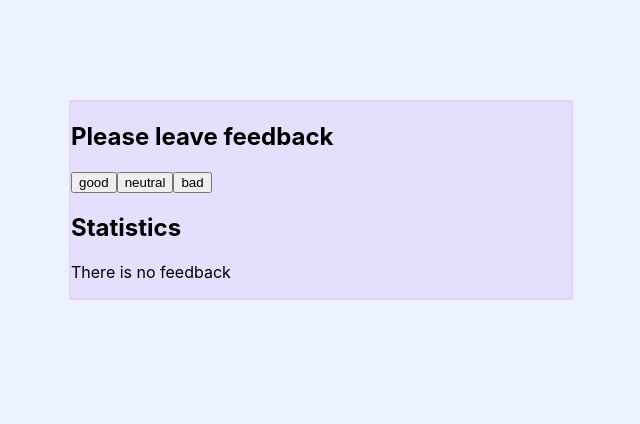
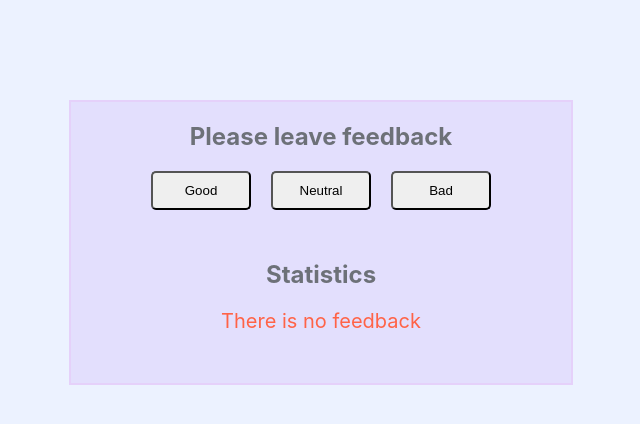
Before and after one commit to KostiaZ/goit-react-hw-02-feedback, a React (Create React App) app: page / in a window 1280 px wide. Shown: the top 424 px of the page, without its empty margins (319-959 px from the left). Built offline with nearby package versions, Linux system fonts and the light colour scheme.

Commit message:
add styles

```diff
--- a/src/components/FeedbackOptions/FeedbackOptions.jsx
+++ b/src/components/FeedbackOptions/FeedbackOptions.jsx
@@ -1,11 +1,13 @@
 import PropTypes from 'prop-types';
+import css from '../FeedbackOptions/FeedbackOptions.module.css';
 
 const FeedbackOptions = ({ options, onLeaveFeedback }) => {
   return (
-    <div>
+    <div className={css.container}>
       {options.map(option => {
         return (
           <button
+            className={css.button}
             type="button"
             onClick={() => onLeaveFeedback(option)}
             key={option}
--- /dev/null
+++ b/src/components/FeedbackOptions/FeedbackOptions.module.css
@@ -0,0 +1,16 @@
+.container {
+  display: flex;
+  justify-content: center;
+}
+
+.button {
+  width: 100px;
+  text-transform: capitalize;
+  margin-right: 20px;
+  padding: 10px;
+  border-radius: 5px;
+}
+
+.button:last-child {
+  margin-right: 0;
+}
--- a/src/components/Notification/Notification.jsx
+++ b/src/components/Notification/Notification.jsx
@@ -1,7 +1,8 @@
 import PropTypes from 'prop-types';
+import css from '../Notification/Notification.module.css';
 
 const Notification = ({ message }) => {
-  return <p>{message}</p>;
+  return <p className={css.message}>{message}</p>;
 };
 
 Notification.propTypes = {
--- /dev/null
+++ b/src/components/Notification/Notification.module.css
@@ -0,0 +1,5 @@
+.message {
+  font-size: 20px;
+  text-align: center;
+  color: tomato;
+}
--- a/src/components/Section/Section.jsx
+++ b/src/components/Section/Section.jsx
@@ -1,8 +1,9 @@
 import PropTypes from 'prop-types';
+import css from '../Section/Section.module.css';
 
 const Section = ({ title, children }) => {
   return (
-    <section>
+    <section className={css.section}>
       <h2>{title}</h2>
       {children}
     </section>
--- /dev/null
+++ b/src/components/Section/Section.module.css
@@ -0,0 +1,10 @@
+h2 {
+  font-size: 24px;
+  font-weight: 700;
+  color: #6d7178;
+  text-align: center;
+}
+
+.section {
+  margin-bottom: 50px;
+}
--- a/src/components/Statistics/Statistics.jsx
+++ b/src/components/Statistics/Statistics.jsx
@@ -1,9 +1,10 @@
 import PropTypes from 'prop-types';
+import css from '../Statistics/Statistics.module.css';
 
 const Statistics = ({ good, neutral, bad, total, positivePercentage }) => {
   return (
     <div>
-      <ul>
+      <ul className={css.list}>
         <li>good: {good}</li>
         <li>neutral: {neutral}</li>
         <li>bad: {bad}</li>
--- /dev/null
+++ b/src/components/Statistics/Statistics.module.css
@@ -0,0 +1,8 @@
+.list {
+  list-style: none;
+}
+
+li {
+  font-weight: 600;
+  text-transform: capitalize;
+}
--- a/src/index.css
+++ b/src/index.css
@@ -1,7 +1,8 @@
 @import-normalize; /* bring in normalize.css styles */
 
 body {
-  margin: 0;
+  max-width: 1200px;
+  margin: 0 auto;
   font-family: -apple-system, BlinkMacSystemFont, 'Segoe UI', 'Roboto', 'Oxygen',
     'Ubuntu', 'Cantarell', 'Fira Sans', 'Droid Sans', 'Helvetica Neue',
     sans-serif;
```
